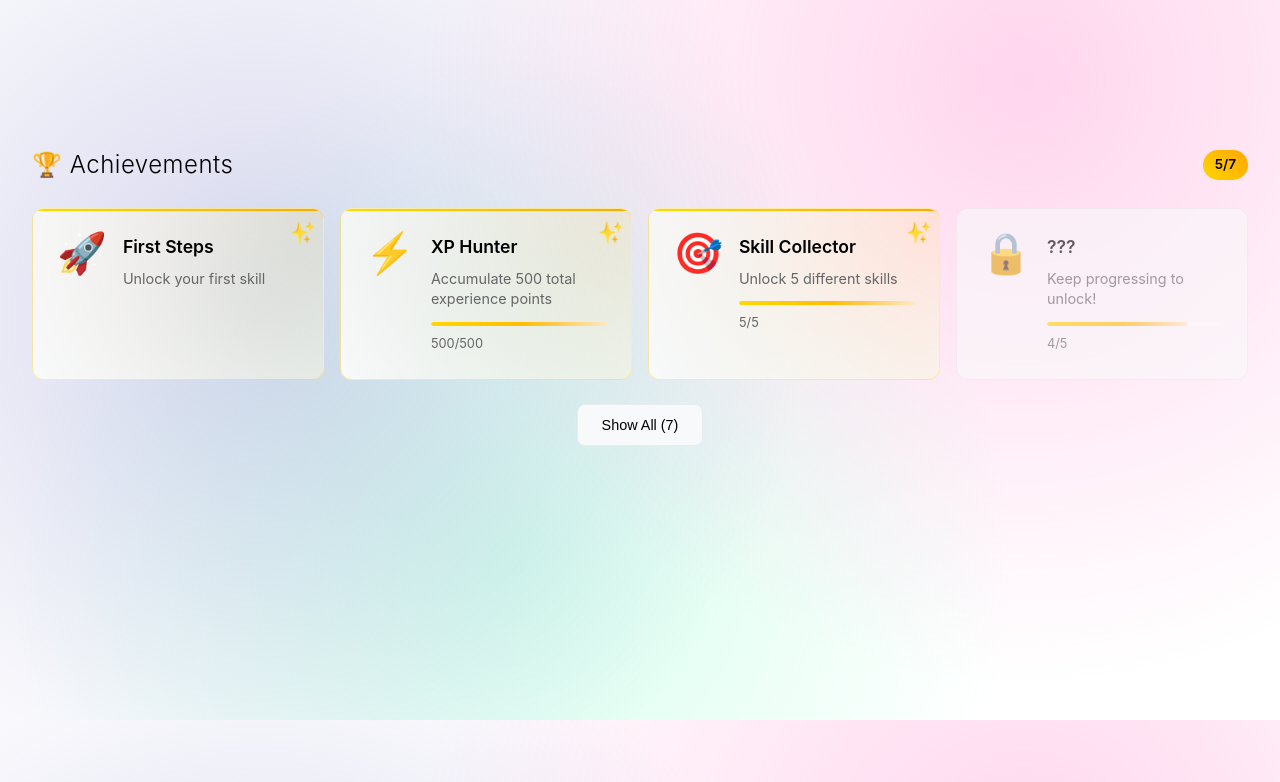
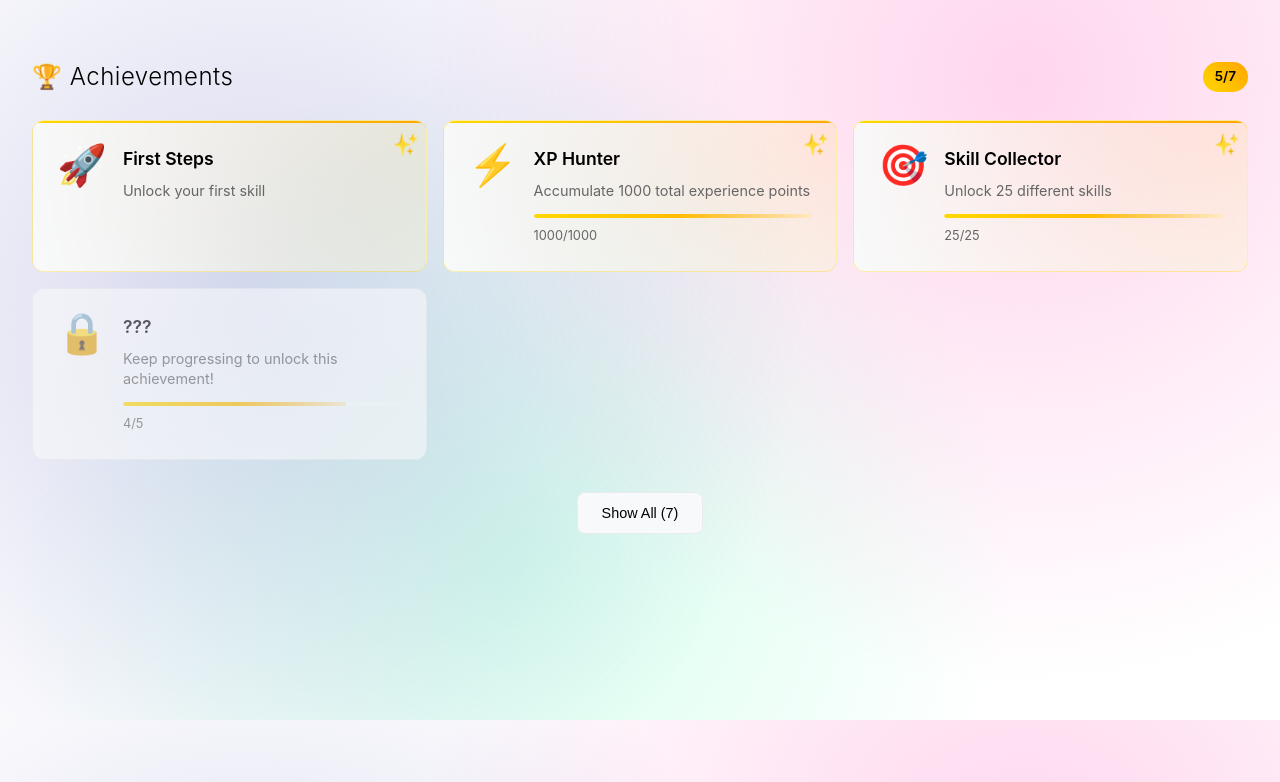
Before and after one commit to AhmadSaeedZaidi/progress-tracker, a React app: page / in a window 1280 px wide. Shown: the part 1680-2462 px from the top of the page. Built offline with nearby package versions, Linux system fonts and the light colour scheme.

Commit message:
-fixed show less/ show all button -separated achievements into their own model and data file

```diff
--- a/src/components/Achievements.tsx
+++ b/src/components/Achievements.tsx
@@ -1,21 +1,13 @@
 import React, { useState } from 'react';
-import type { Skill } from '../models';
-
-interface Achievement {
-  id: string;
-  name: string;
-  description: string;
-  icon: string;
-  unlocked: boolean;
-  progress?: number;
-  maxProgress?: number;
-}
+import type { Skill, Achievement, Perk } from '../models';
+import { achievements as baseAchievements } from '../data';
 
 interface Props {
   skills: Skill[];
+  perks: Perk[];
 }
 
-export function Achievements({ skills }: Props) {
+export function Achievements({ skills, perks }: Props) {
   const [showAll, setShowAll] = useState(false);
 
   // Calculate achievements based on skills
@@ -23,73 +15,52 @@ export function Achievements({ skills }: Props) {
     const totalXP = skills.reduce((sum, skill) => sum + (skill.experience || 0), 0);
     const unlockedSkills = skills.filter(skill => skill.unlocked).length;
     const maxLevelSkill = skills.reduce((max, skill) => (skill.level || 0) > max ? (skill.level || 0) : max, 0);
-    const skillsWithPerks = skills.filter(skill => skill.perks && skill.perks.length > 0).length;
+    const skillsWithPerks = skills.filter(skill => skill.perkIds && skill.perkIds.length > 0).length;
 
-    return [
-      {
-        id: 'first-steps',
-        name: 'First Steps',
-        description: 'Unlock your first skill',
-        icon: '🚀',
-        unlocked: unlockedSkills >= 1,
-        progress: Math.min(unlockedSkills, 1),
-        maxProgress: 1
-      },
-      {
-        id: 'xp-hunter',
-        name: 'XP Hunter',
-        description: 'Accumulate 500 total experience points',
-        icon: '⚡',
-        unlocked: totalXP >= 500,
-        progress: Math.min(totalXP, 500),
-        maxProgress: 500
-      },
-      {
-        id: 'skill-collector',
-        name: 'Skill Collector',
-        description: 'Unlock 5 different skills',
-        icon: '🎯',
-        unlocked: unlockedSkills >= 5,
-        progress: Math.min(unlockedSkills, 5),
-        maxProgress: 5
-      },
-      {
-        id: 'level-master',
-        name: 'Level Master',
-        description: 'Reach level 5 in any skill',
-        icon: '👑',
-        unlocked: maxLevelSkill >= 5,
-        progress: Math.min(maxLevelSkill, 5),
-        maxProgress: 5
-      },
-      {
-        id: 'perk-seeker',
-        name: 'Perk Seeker',
-        description: 'Unlock skills with perks',
-        icon: '💎',
-        unlocked: skillsWithPerks >= 1,
-        progress: Math.min(skillsWithPerks, 1),
-        maxProgress: 1
-      },
-      {
-        id: 'dedication',
-        name: 'Dedication',
-        description: 'Accumulate 1000 total experience points',
-        icon: '🔥',
-        unlocked: totalXP >= 1000,
-        progress: Math.min(totalXP, 1000),
-        maxProgress: 1000
-      },
-      {
-        id: 'completionist',
-        name: 'Completionist',
-        description: 'Unlock all available skills',
-        icon: '🌟',
-        unlocked: unlockedSkills >= skills.length && skills.length > 0,
-        progress: unlockedSkills,
-        maxProgress: skills.length
+    return baseAchievements.map(achievement => {
+      let progress = 0;
+      let unlocked = false;
+      let maxProgress = achievement.maxProgress || 0;
+
+      switch (achievement.id) {
+        case 'first-steps':
+          progress = Math.min(unlockedSkills, 1);
+          unlocked = unlockedSkills >= 1;
+          break;
+        case 'xp-hunter':
+          progress = Math.min(totalXP, 1000);
+          unlocked = totalXP >= 1000;
+          break;
+        case 'skill-collector':
+          progress = Math.min(unlockedSkills, 25);
+          unlocked = unlockedSkills >= 25;
+          break;
+        case 'level-master':
+          progress = Math.min(maxLevelSkill, 5);
+          unlocked = maxLevelSkill >= 5;
+          break;
+        case 'perk-seeker':
+          progress = Math.min(skillsWithPerks, 1);
+          unlocked = skillsWithPerks >= 1;
+          break;
+        case 'dedication':
+          progress = Math.min(totalXP, 2500);
+          unlocked = totalXP >= 2500;
+          break;
+        case 'completionist':
+          maxProgress = skills.length;
+          progress = unlockedSkills;
+          unlocked = unlockedSkills >= skills.length && skills.length > 0;
+          break;
       }
-    ];
+
+      return {
+        ...achievement,
+        unlocked,
+        progress,
+        maxProgress
+      };
+    });
   };
 
   const achievements = calculateAchievements();
@@ -106,10 +77,13 @@ export function Achievements({ skills }: Props) {
       </div>
 
       <div className="achievements-grid">
-        {displayAchievements.map(achievement => (
+        {displayAchievements.map((achievement, index) => (
           <div
             key={achievement.id}
-            className={`achievement-card ${achievement.unlocked ? 'unlocked' : 'locked'}`}
+            className={`achievement-card ${achievement.unlocked ? 'unlocked' : 'locked'} visible`}
+            style={{
+              animationDelay: `${index * 0.1}s`
+            }}
           >
             <div className="achievement-icon">
               {achievement.unlocked ? achievement.icon : '🔒'}
@@ -119,7 +93,7 @@ export function Achievements({ skills }: Props) {
                 {achievement.unlocked ? achievement.name : '???'}
               </div>
               <div className="achievement-description">
-                {achievement.unlocked ? achievement.description : 'Keep progressing to unlock!'}
+                {achievement.unlocked ? achievement.description : 'Keep progressing to unlock this achievement!'}
               </div>
               {achievement.maxProgress && achievement.maxProgress > 1 && (
                 <div className="achievement-progress">
--- a/src/components/MainPage.tsx
+++ b/src/components/MainPage.tsx
@@ -1,5 +1,5 @@
 import React, { useEffect, useRef } from 'react';
-import { branches, skills, categories } from '../data';
+import { branches, skills, categories, perks } from '../data';
 import { BranchCard } from './BranchCard';
 import { StatsOverview } from './StatsOverview';
 import { Achievements } from './Achievements';
@@ -63,7 +63,7 @@ const MainPage = () => {
                 </section>
 
                 <section className="section achievements-section">
-                    <Achievements skills={skills} />
+                    <Achievements skills={skills} perks={perks} />
                 </section>
 
                 <section className="section branches-section">
@@ -74,6 +74,7 @@ const MainPage = () => {
                                 branch={branch}
                                 skills={skills}
                                 categories={categories}
+                                perks={perks}
                             />
                         ))}
                     </div>
--- /dev/null
+++ b/src/data/achievements.ts
@@ -0,0 +1,53 @@
+import type { Achievement } from "../models/Achievement";
+
+export const achievements: Achievement[] = [
+  {
+    id: 'first-steps',
+    name: 'First Steps',
+    description: 'Unlock your first skill',
+    icon: '🚀',
+    maxProgress: 1
+  },
+  {
+    id: 'xp-hunter',
+    name: 'XP Hunter',
+    description: 'Accumulate 1000 total experience points',
+    icon: '⚡',
+    maxProgress: 1000
+  },
+  {
+    id: 'skill-collector',
+    name: 'Skill Collector',
+    description: 'Unlock 25 different skills',
+    icon: '🎯',
+    maxProgress: 25
+  },
+  {
+    id: 'level-master',
+    name: 'Level Master',
+    description: 'Reach level 5 in any skill',
+    icon: '👑',
+    maxProgress: 5
+  },
+  {
+    id: 'perk-seeker',
+    name: 'Perk Seeker',
+    description: 'Unlock skills with perks',
+    icon: '💎',
+    maxProgress: 1
+  },
+  {
+    id: 'dedication',
+    name: 'Dedication',
+    description: 'Accumulate 2500 total experience points',
+    icon: '🔥',
+    maxProgress: 2500
+  },
+  {
+    id: 'completionist',
+    name: 'Completionist',
+    description: 'Unlock all available skills',
+    icon: '🌟',
+    maxProgress: 0 // Will be calculated dynamically based on total skills
+  }
+];
--- a/src/data/index.ts
+++ b/src/data/index.ts
@@ -2,6 +2,7 @@ import { rawBranches } from "./branches";
 import { skills } from "./skills";
 import { perks } from "./perks";
 import { categories } from "./categories";
+import { achievements } from "./achievements";
 import type { Branch } from "../models/Branch";
 
 // Attach skillIds to each branch
@@ -10,4 +11,4 @@ export const branches: Branch[] = rawBranches.map(branch => ({
     skillIds: skills.filter(s => s.branchId === branch.id).map(s => s.id),
 }));
 
-export { skills, perks, categories };
+export { skills, perks, categories, achievements };
--- a/src/data/perks.ts
+++ b/src/data/perks.ts
@@ -1,7 +1,6 @@
 import type { Perk } from "../models/Perk";
 
 export const perks: Perk[] = [
-  { id: 'fast-learner', name: 'Fast Learner', description: 'Gain XP faster.' },
-  { id: 'streak-master', name: 'Streak Master', description: 'Bonus XP for streaks.' },
-  { id: 'researcher', name: 'Researcher', description: 'Unlock advanced writing tools.' },
+  { id: 'game-dev', name: '3D Game Developer', description: 'Created 3D Brickbreaker game', unlocked: true, dateUnlocked: '2025-06-20' },
+  { id: 'urogiki-applicant', name: 'Urogiki Applicant', description: 'Applied to research group!', unlocked: true, dateUnlocked: '2025-07-23' },
 ];
--- a/src/data/skills.ts
+++ b/src/data/skills.ts
@@ -12,7 +12,7 @@ export const skills: Skill[] = [
   // Graphics & Computer Vision Branch
   {
     id: 'opengl', name: 'OpenGL', branchId: 'graphics-cv', experience: 300, level: 3, goal: 500, unlocked: true, categoryId: 'graphics',
-    perks: [{ id: 'game-dev', name: '3D Game Developer', description: 'Created 3D Brickbreaker game', unlocked: true, dateUnlocked: '2024-03-15' }]
+    perkIds: ['game-dev']
   },
   { id: 'opencv-basics', name: 'OpenCV Basics', branchId: 'graphics-cv', experience: 50, level: 1, goal: 200, unlocked: true, categoryId: 'cv' },
   { id: 'opencl', name: 'OpenCL', branchId: 'graphics-cv', experience: 30, level: 0, goal: 150, unlocked: true, categoryId: 'systems' },
@@ -45,7 +45,7 @@ export const skills: Skill[] = [
   // Research & ML Branch
   {
     id: 'research-application', name: 'Research Application', branchId: 'research', experience: 50, level: 1, goal: 100, unlocked: true, categoryId: 'research',
-    perks: [{ id: 'urogiki-applicant', name: 'Urogiki Applicant', description: 'Applied to research group!', unlocked: true, dateUnlocked: '2025-01-15' }]
+    perkIds: ['urogiki-applicant']
   },
   { id: 'reinforcement-learning', name: 'Reinforcement Learning', branchId: 'research', experience: 0, level: 0, goal: 300, unlocked: false, categoryId: 'ml' },
   { id: 'research-methods', name: 'Research Methodology', branchId: 'research', experience: 0, level: 0, goal: 250, unlocked: false, categoryId: 'research' },
--- /dev/null
+++ b/src/models/Achievement.ts
@@ -0,0 +1,10 @@
+export interface Achievement {
+    id: string;
+    name: string;
+    description: string;
+    icon: string;
+    unlocked?: boolean;
+    progress?: number;
+    maxProgress?: number;
+    dateUnlocked?: string;
+}
--- a/src/models/Skill.ts
+++ b/src/models/Skill.ts
@@ -1,5 +1,3 @@
-import type { Perk } from "./Perk";
-
 export interface Skill {
   id: string;
   name: string;
@@ -9,7 +7,7 @@ export interface Skill {
   level?: number;
   experience?: number;
   goal?: number;
-  perks?: Perk[];
+  perkIds?: string[]; // Reference to perk IDs instead of embedded perks
   unlocked?: boolean;
   dateUnlocked?: string;
 }
--- a/src/models/index.ts
+++ b/src/models/index.ts
@@ -2,3 +2,4 @@ export type { Branch } from "./Branch";
 export type { Skill } from "./Skill";
 export type { Perk } from "./Perk";
 export type { Category } from "./Category";
+export type { Achievement } from "./Achievement";
--- a/src/styles/achievements.scss
+++ b/src/styles/achievements.scss
@@ -33,13 +33,17 @@
   display: grid;
   grid-template-columns: repeat(auto-fit, minmax(280px, 1fr));
   gap: 1rem;
-  margin-bottom: 1.5rem;
+  margin-bottom: 2rem;
 
   @media (min-width: 768px) {
     grid-template-columns: repeat(2, 1fr);
   }
 
   @media (min-width: 1200px) {
+    grid-template-columns: repeat(3, 1fr);
+  }
+
+  @media (min-width: 1600px) {
     grid-template-columns: repeat(4, 1fr);
   }
 }
@@ -97,8 +101,10 @@
     opacity: 0.6;
 
     &:hover {
-      transform: translateY(-1px);
+      transform: translateY(-3px) scale(1.02);
       opacity: 0.8;
+      box-shadow: 0 10px 20px rgba(255, 255, 255, 0.1);
+      border-color: rgba(255, 255, 255, 0.2);
     }
   }
 
@@ -148,7 +154,7 @@
             left: -100%;
             width: 100%;
             height: 100%;
-            background: linear-gradient(90deg, transparent, rgba(255,255,255,0.8), transparent);
+            background: linear-gradient(90deg, transparent, rgba(255, 255, 255, 0.8), transparent);
             animation: shimmer 2s infinite;
           }
         }
@@ -172,7 +178,7 @@
 
 .show-more-btn {
   display: block;
-  margin: 0 auto;
+  margin: 1rem auto 0;
   background: var(--bg-card);
   border: 1px solid var(--border-color);
   color: var(--text-primary);
@@ -181,6 +187,9 @@
   cursor: pointer;
   transition: all 0.3s ease;
   font-size: 0.9rem;
+  clear: both;
+  position: relative;
+  z-index: 1;
 
   &:hover {
     background: rgba(255, 255, 255, 0.05);
@@ -190,18 +199,39 @@
 }
 
 @keyframes goldShimmer {
-  0%, 100% { background-position: -200% center; }
-  50% { background-position: 200% center; }
+
+  0%,
+  100% {
+    background-position: -200% center;
+  }
+
+  50% {
+    background-position: 200% center;
+  }
 }
 
 @keyframes sparkle {
-  0%, 100% { opacity: 0.7; transform: scale(1) rotate(0deg); }
-  50% { opacity: 1; transform: scale(1.1) rotate(180deg); }
+
+  0%,
+  100% {
+    opacity: 0.7;
+    transform: scale(1) rotate(0deg);
+  }
+
+  50% {
+    opacity: 1;
+    transform: scale(1.1) rotate(180deg);
+  }
 }
 
 @keyframes shimmer {
-  0% { left: -100%; }
-  100% { left: 100%; }
+  0% {
+    left: -100%;
+  }
+
+  100% {
+    left: 100%;
+  }
 }
 
 // Mobile adjustments
```
Also changed, not shown: src/components/BranchCard.tsx (+12 -4 lines).
